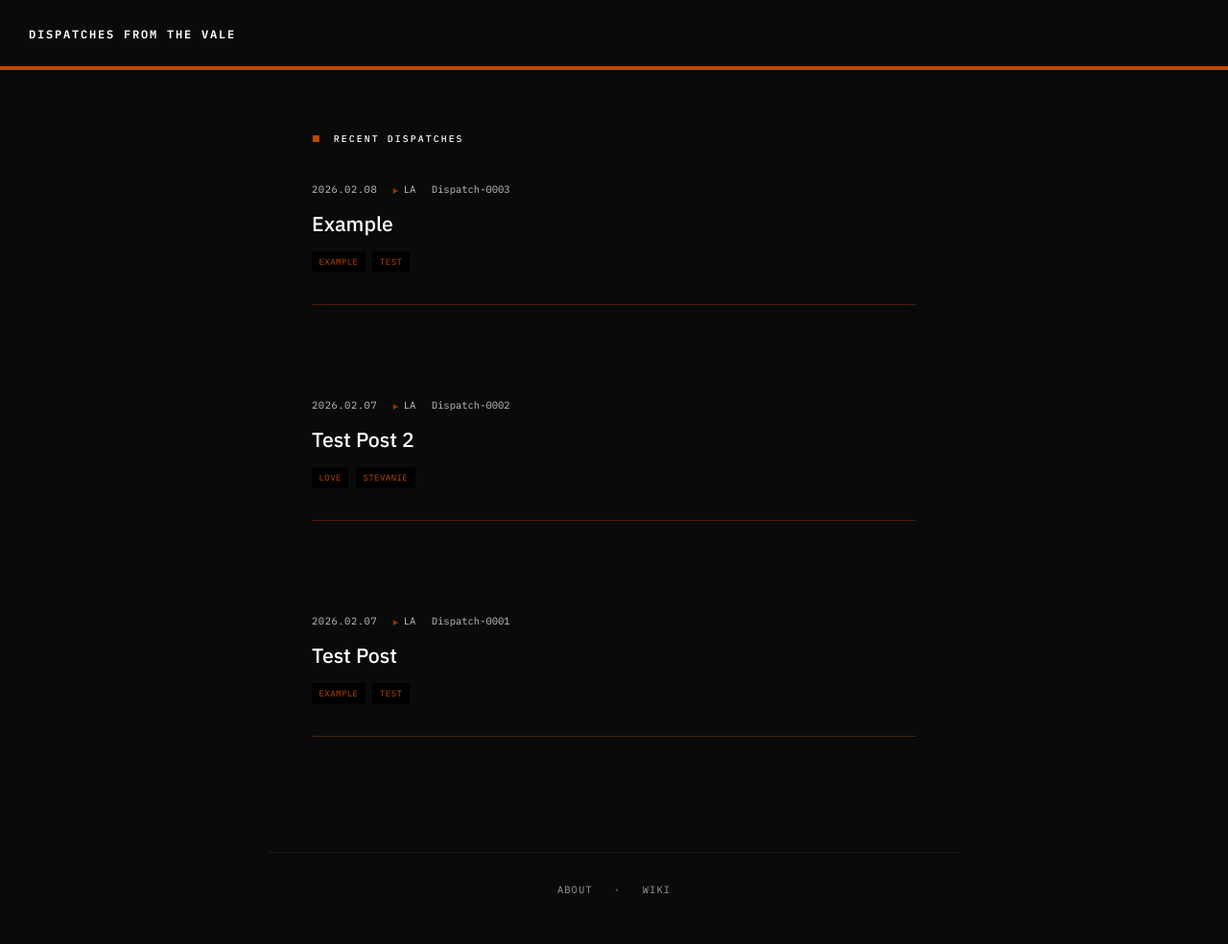
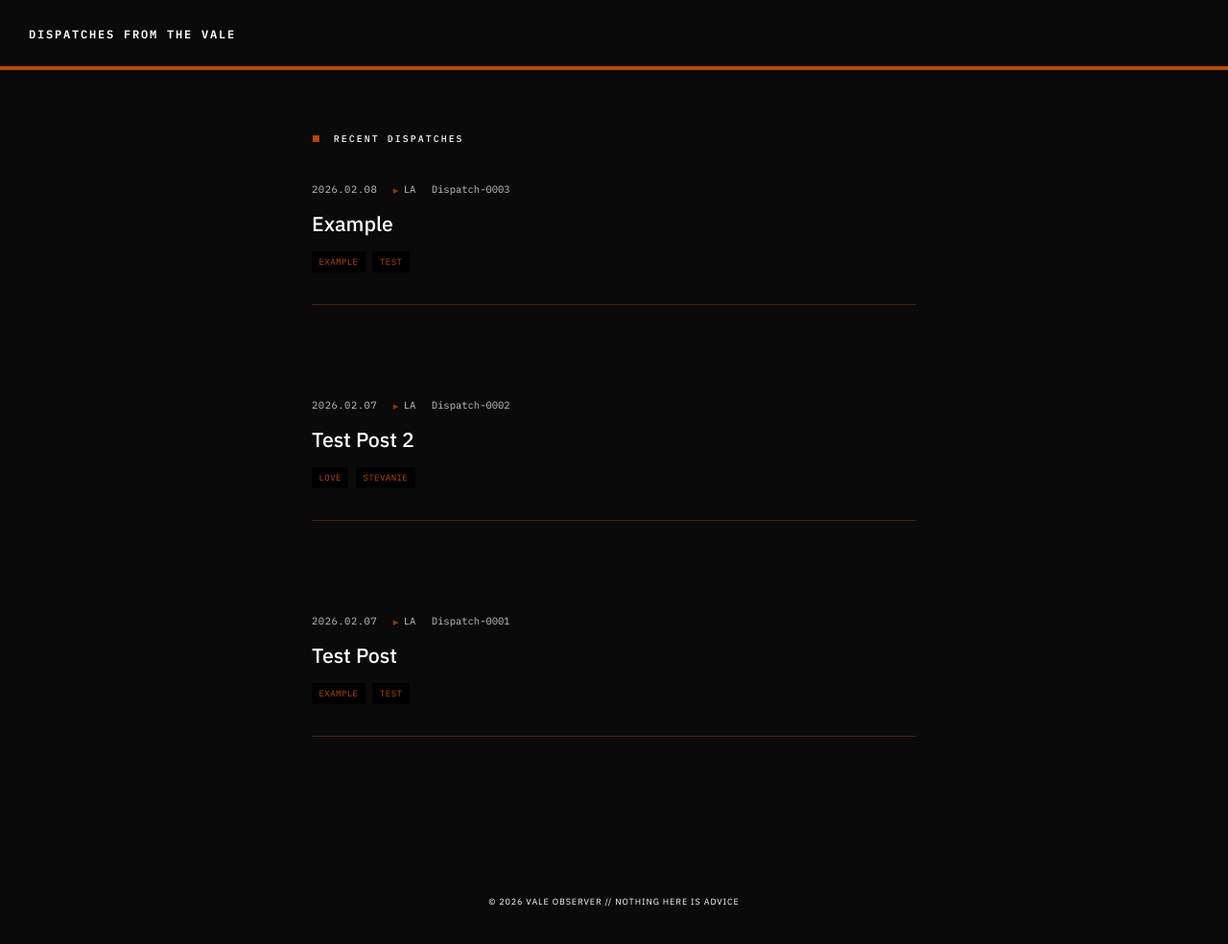
Before and after one commit to valeobserver/dispatches-from-the-vale, a Jekyll site: the page built from index.html, in a window 1280 px wide and 996 px high. Shown: the top 984 px of the window at 96% size. Built offline with Jekyll 4.4.1, drawn with Linux system fonts in a browser that asks for light colours.

Commit message:
Update default.html

```diff
--- a/_layouts/default.html
+++ b/_layouts/default.html
@@ -41,6 +41,22 @@
             top: 0;
             background: var(--bg);
             z-index: 100;
+        }
+
+                footer {
+            margin-top: 5rem;
+            padding-top: 2rem;
+            display: flex;
+            flex-direction: column;
+            align-items: center;
+            gap: 2rem;
+        }
+
+                .footer-text {
+            font-size: 0.6rem;
+            color: var(--fg);
+            letter-spacing: 0.1em;
+            text-transform: uppercase;
         }
 
         .site-title {
@@ -230,11 +246,8 @@
     {% endfor %}
   </section>
 </main>
-<footer style="max-width: 720px; margin: 4rem auto 2rem; padding: 2rem 3rem 2rem; border-top: 1px solid rgba(91, 91, 91, 0.2); text-align: center;">
-    <div style="font-family: var(--mono); font-size: 0.7rem; letter-spacing: 0.1em; color: var(--fg-dim); opacity: 0.6;">
-        <a href="/about" style="color: var(--fg-dim); text-decoration: none; transition: color 0.3s;">ABOUT</a>
-        <span style="margin: 0 1rem; opacity: 0.4;">•</span>
-        <a href="https://your-notion-wiki-url.notion.site" target="_blank" style="color: var(--fg-dim); text-decoration: none; transition: color 0.3s;">WIKI</a>
+<footer>
+        <span class= "footer-text"> © 2026 Vale Observer // Nothing here is advice</span>
     </div>
 </footer>
 
```
